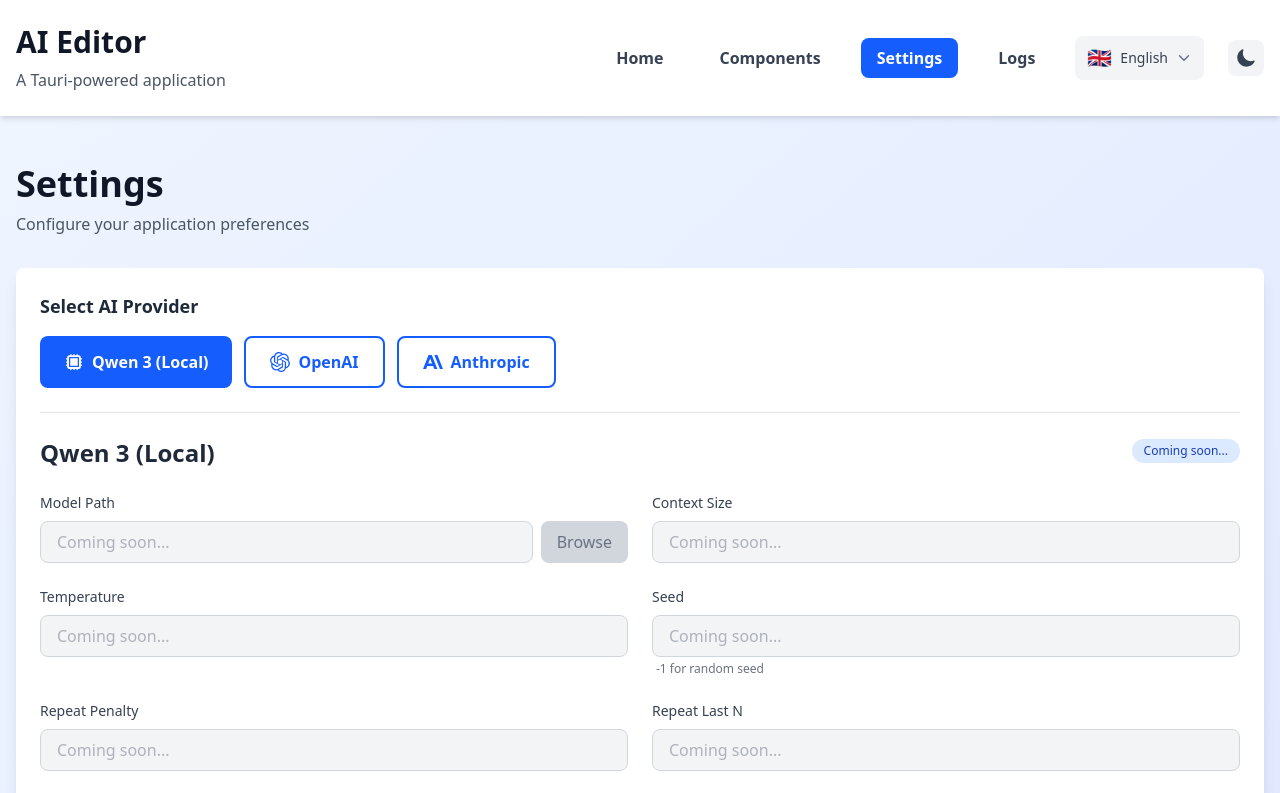
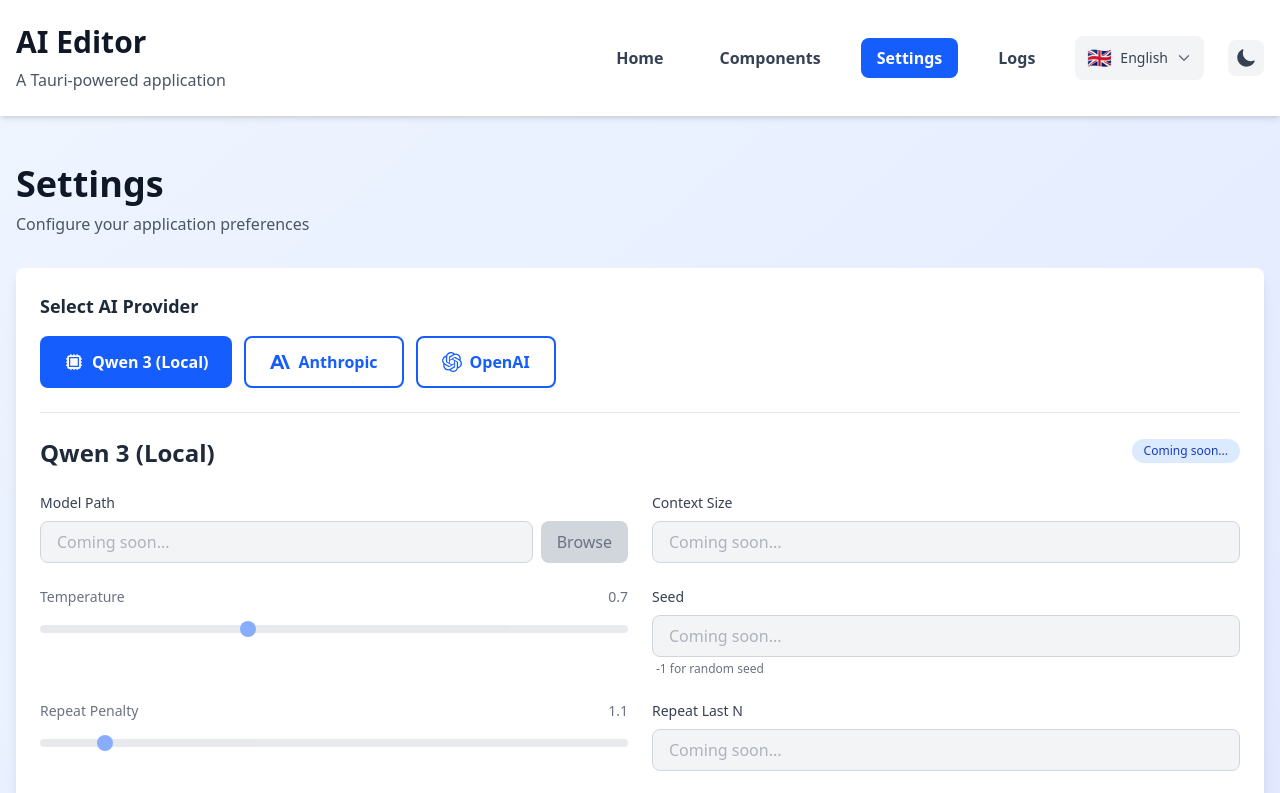
Before and after one commit to marouane-dev75/ai-writer, a React (Vite) app: page /settings in a window 1280 px wide. Shown: the top 793 px of the page. Built offline with nearby package versions, Linux system fonts and the light colour scheme.

Commit message:
♻️ (LocalQwenSettings.tsx): replace FormInput with Slider for temperature and repeat penalty settings to provide better user interaction with range values

```diff
--- a/src/features/ai-providers/components/AIProviderSettings.tsx
+++ b/src/features/ai-providers/components/AIProviderSettings.tsx
@@ -26,8 +26,8 @@
   const providers = useMemo<{ id: AIProvider; label: string; icon: React.ReactNode }[]>(
     () => [
       { id: 'localQwen', label: t('ai.localQwen.title'), icon: <HiCpuChip className="w-5 h-5" /> },
+      { id: 'anthropic', label: t('ai.anthropic.title'), icon: <SiAnthropic className="w-5 h-5" /> },
       { id: 'openai', label: t('ai.openai.title'), icon: <SiOpenai className="w-5 h-5" /> },
-      { id: 'anthropic', label: t('ai.anthropic.title'), icon: <SiAnthropic className="w-5 h-5" /> },
     ],
     [t]
   );
--- a/src/features/ai-providers/components/LocalQwenSettings.tsx
+++ b/src/features/ai-providers/components/LocalQwenSettings.tsx
@@ -1,6 +1,6 @@
 import { useState } from "react";
 import { useTranslation } from "@/shared/i18n";
-import { DirectoryInput, FormInput, Switch } from "@/shared/ui";
+import { DirectoryInput, FormInput, Slider, Switch } from "@/shared/ui";
 import { ActiveProviderButton } from "./ActiveProviderButton";
 
 interface LocalQwenSettingsProps {
@@ -14,6 +14,8 @@
 }: LocalQwenSettingsProps) => {
   const { t } = useTranslation();
   const [modelPath, setModelPath] = useState<string>("");
+  const [temperature, setTemperature] = useState<number>(0.7);
+  const [repeatPenalty, setRepeatPenalty] = useState<number>(1.1);
 
   return (
     <div className="relative animate-fade-in">
@@ -43,12 +45,14 @@
           placeholder={t("ai.comingSoon")}
         />
 
-        <FormInput
+        <Slider
           label={t("ai.localQwen.temperature")}
-          type="number"
+          value={temperature}
+          onChange={setTemperature}
+          min={0}
+          max={2}
+          step={0.1}
           disabled
-          placeholder={t("ai.comingSoon")}
-          step="0.1"
         />
 
         <div>
@@ -63,12 +67,14 @@
           </p>
         </div>
 
-        <FormInput
+        <Slider
           label={t("ai.localQwen.repeatPenalty")}
-          type="number"
+          value={repeatPenalty}
+          onChange={setRepeatPenalty}
+          min={1}
+          max={2}
+          step={0.1}
           disabled
-          placeholder={t("ai.comingSoon")}
-          step="0.1"
         />
 
         <FormInput
--- /dev/null
+++ b/src/shared/ui/Slider.tsx
@@ -0,0 +1,84 @@
+import React from 'react';
+
+interface SliderProps {
+  label: string;
+  value?: number;
+  onChange?: (value: number) => void;
+  min?: number;
+  max?: number;
+  step?: number;
+  disabled?: boolean;
+  className?: string;
+  showValue?: boolean;
+}
+
+export const Slider: React.FC<SliderProps> = ({
+  label,
+  value = 0,
+  onChange,
+  min = 0,
+  max = 100,
+  step = 0.1,
+  disabled = false,
+  className = '',
+  showValue = true,
+}) => {
+  const handleChange = (e: React.ChangeEvent<HTMLInputElement>) => {
+    const newValue = parseFloat(e.target.value);
+    onChange?.(newValue);
+  };
+
+  return (
+    <div className={className}>
+      <div className="flex items-center justify-between mb-2">
+        <label className={`block text-sm font-medium ${
+          disabled
+            ? 'text-gray-500 dark:text-gray-400'
+            : 'text-gray-700 dark:text-gray-300'
+        }`}>
+          {label}
+        </label>
+        {showValue && (
+          <span className={`text-sm font-medium ${
+            disabled
+              ? 'text-gray-500 dark:text-gray-400'
+              : 'text-gray-900 dark:text-white'
+          }`}>
+            {value.toFixed(step < 1 ? 1 : 0)}
+          </span>
+        )}
+      </div>
+      <input
+        type="range"
+        min={min}
+        max={max}
+        step={step}
+        value={value}
+        onChange={handleChange}
+        disabled={disabled}
+        className={`w-full h-2 rounded-lg appearance-none cursor-pointer transition-opacity duration-200 ${
+          disabled
+            ? 'bg-gray-300 dark:bg-gray-600 cursor-not-allowed opacity-50'
+            : 'bg-gray-300 dark:bg-gray-600'
+        }
+        [&::-webkit-slider-thumb]:appearance-none
+        [&::-webkit-slider-thumb]:w-4
+        [&::-webkit-slider-thumb]:h-4
+        [&::-webkit-slider-thumb]:rounded-full
+        [&::-webkit-slider-thumb]:bg-blue-600
+        [&::-webkit-slider-thumb]:cursor-pointer
+        ${!disabled ? '[&::-webkit-slider-thumb]:hover:bg-blue-700' : '[&::-webkit-slider-thumb]:cursor-not-allowed'}
+        [&::-moz-range-thumb]:w-4
+        [&::-moz-range-thumb]:h-4
+        [&::-moz-range-thumb]:rounded-full
+        [&::-moz-range-thumb]:bg-blue-600
+        [&::-moz-range-thumb]:border-0
+        [&::-moz-range-thumb]:cursor-pointer
+        ${!disabled ? '[&::-moz-range-thumb]:hover:bg-blue-700' : '[&::-moz-range-thumb]:cursor-not-allowed'}
+        `}
+      />
+    </div>
+  );
+};
+
+Slider.displayName = 'Slider';
--- a/src/shared/ui/index.ts
+++ b/src/shared/ui/index.ts
@@ -3,4 +3,5 @@
 export { FormInput } from './FormInput';
 export { LoadingSpinner } from './LoadingSpinner';
 export { NavLink } from './NavLink';
+export { Slider } from './Slider';
 export { Switch } from './Switch';
```
